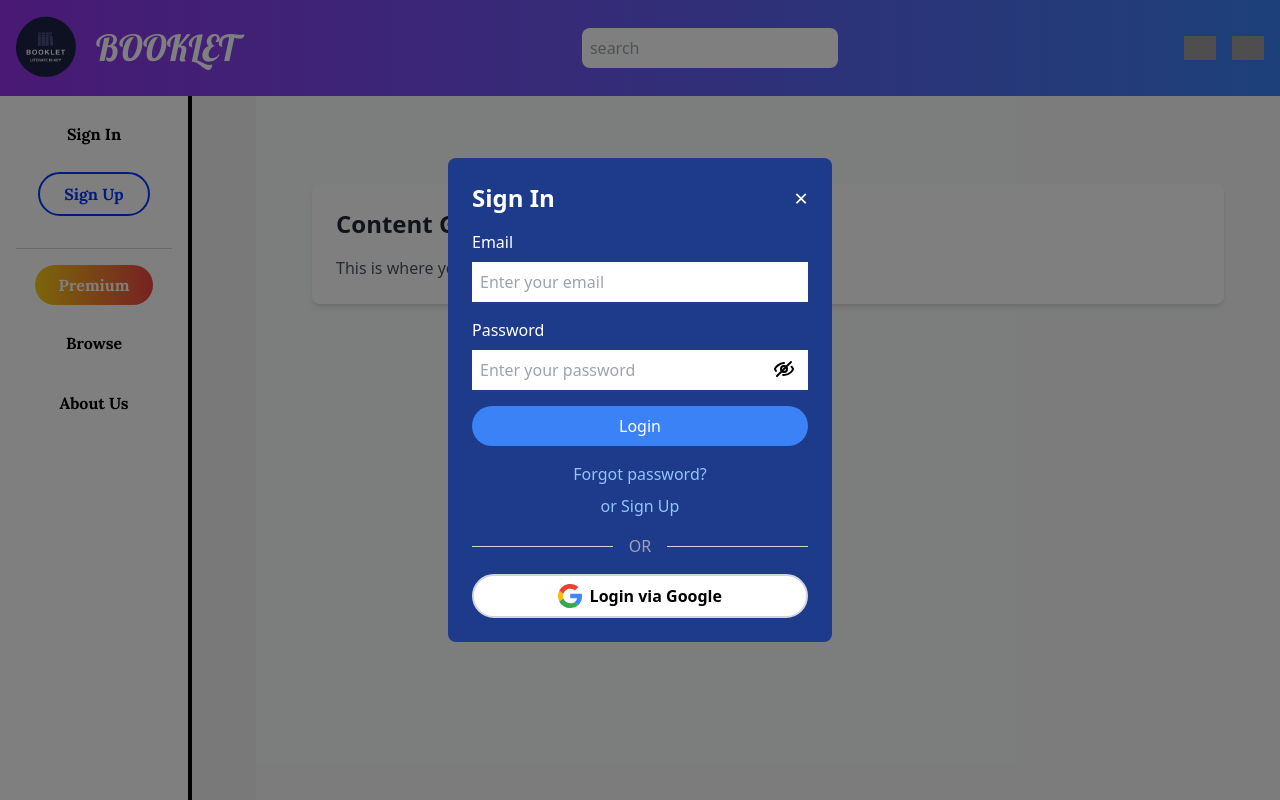
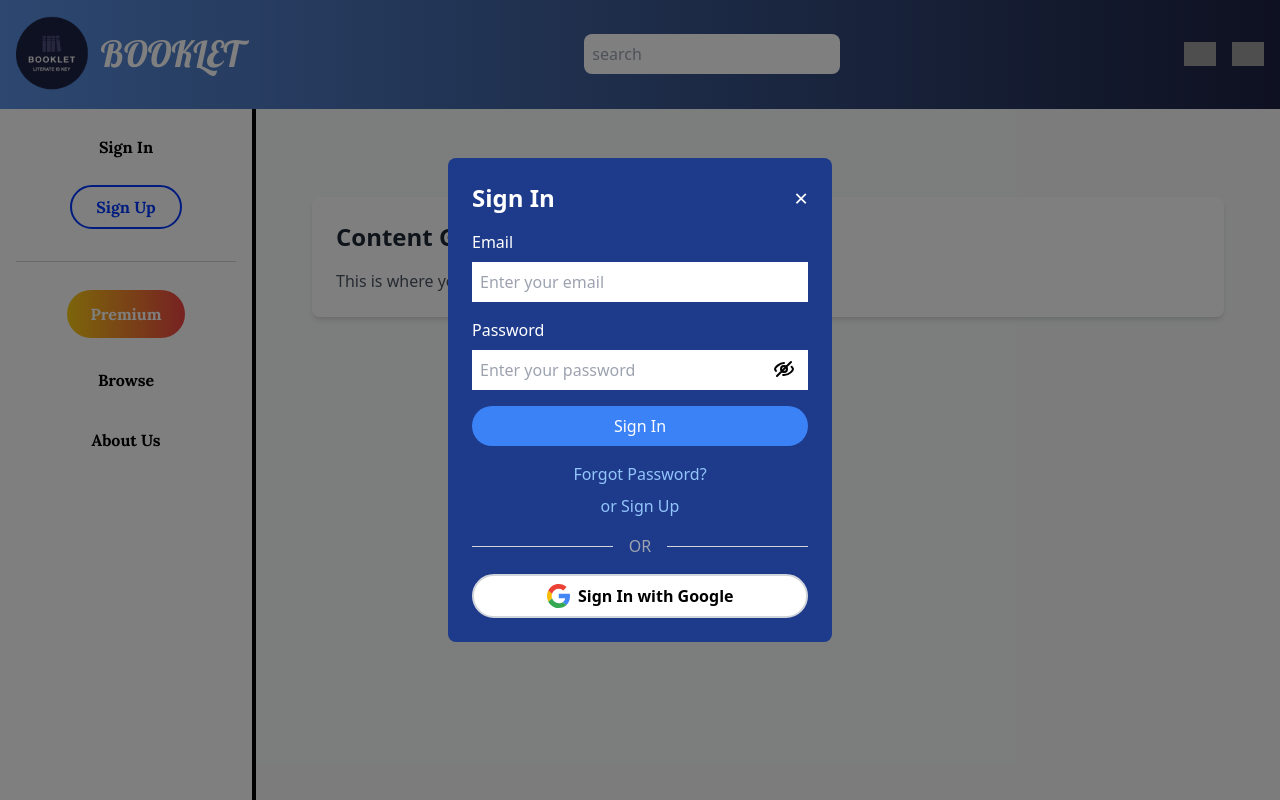
Before and after one commit to ckietlam/Booklet-Website, a React app in the folder frontend/: page / in a window 1280 px wide. Both pictures are taken after a click on the button "Sign In". Shown: the top 800 px of the page. Built offline with nearby package versions, Linux system fonts and the light colour scheme; grey boxes are pictures that could not be loaded.

Commit message:
Update: changed sized, header color, edited minor typo-errors

```diff
--- a/frontend/src/components/header.js
+++ b/frontend/src/components/header.js
@@ -4,20 +4,29 @@ function Header() {
   return (
     <div className="bg-gray-100">
       {/* Header */}
-      <header className="bg-gradient-to-r from-purple-600 to-blue-500 p-4 flex items-center justify-between">
+      <header className="bg-gradient-to-r from-[#5A90E2] to-[#1D2242] p-4 flex items-center justify-between w-full">
         <div className="flex items-center space-x-4">
-        <img src="/assets/png/booklet-logo.png" alt="Booklet Logo" className="h-16" />
-        <h1 className="font-lobster text-4xl text-white">BOOKLET</h1>
+          {/* Logo and Title aligned to the left */}
+          <div className="flex items-center">
+            <img src="/assets/png/booklet-logo.png" alt="Booklet Logo" className="h-[calc(4rem*1.2)]" />
+            <h1 className="font-lobster text-4xl text-white ml-2">BOOKLET</h1>
+          </div>
         </div>
-        <input type="text" placeholder="search" className="p-2 rounded-lg w-64 text-gray-800" />
+
+        {/* Search Bar */}
+        <div className="flex justify-center flex-grow">
+          <input type="text" placeholder="search" className="p-2 rounded-lg w-64 text-gray-800" />
+        </div>
+
+        {/* Icons */}
         <div className="flex items-center space-x-4 text-white">
           <img src="path_to_chat_icon.svg" alt="Chat Icon" className="h-6" />
           <img src="path_to_bell_icon.svg" alt="Notification Icon" className="h-6" />
         </div>
       </header>
-
     </div>
   );
+
 }
 
 export default Header;
--- a/frontend/src/components/sidebar-menu.js
+++ b/frontend/src/components/sidebar-menu.js
@@ -25,7 +25,7 @@ const SidebarMenu = () => {
   };
 
   return (
-    <div className="flex flex-col items-center p-4 bg-white w-48 h-screen border-r-4 border-black">
+    <div className="flex flex-col items-center p-4 bg-white w-48.1 h-screen border-r-4 border-black">
       {/* Cụm Sign In / Sign Up */}
       <button
         onClick={openSignIn}
@@ -45,7 +45,7 @@ const SidebarMenu = () => {
       <hr className="w-full my-4 border-gray-300 border-1.5" />
 
       {/* Các button còn lại */}
-      <button className="mb-4 px-6 py-2 text-white font-bold bg-gradient-to-r from-yellow-400 to-red-500 rounded-full hover:from-yellow-500 hover:to-red-600 focus:outline-none font-lora transition-all duration-300">
+      <button className="mt-3 mb-5 px-6 py-3 text-white font-bold bg-gradient-to-r from-yellow-400 to-red-500 rounded-full hover:from-yellow-500 hover:to-red-600 focus:outline-none font-lora transition-all duration-300">
         Premium
       </button>
       <button className="mb-4 px-6 py-2 text-black font-bold bg-transparent border-2 border-transparent hover:bg-gray-100 hover:border-gray-300 rounded-full font-lora transition-all duration-300">
--- a/frontend/src/components/signin.js
+++ b/frontend/src/components/signin.js
@@ -69,11 +69,11 @@ const SignIn = ({ isOpen, close, switchToSignUp }) => {
             type="submit"
             className="w-full py-2 text-white bg-blue-500 rounded-full hover:bg-blue-600 transition-all duration-300"
           >
-            Login
+            Sign In
           </button>
 
           <div className="mt-4 text-center">
-            <a href="#" className="text-blue-300">Forgot password?</a>
+            <a href="#" className="text-blue-300">Forgot Password?</a>
           </div>
 
           <div className="mt-2 text-center">
@@ -100,7 +100,7 @@ const SignIn = ({ isOpen, close, switchToSignUp }) => {
               alt="Google Logo"
               className="h-6 mr-2"
             />
-            Login via Google
+            Sign In with Google
           </button>
         </form>
       </div>
```
